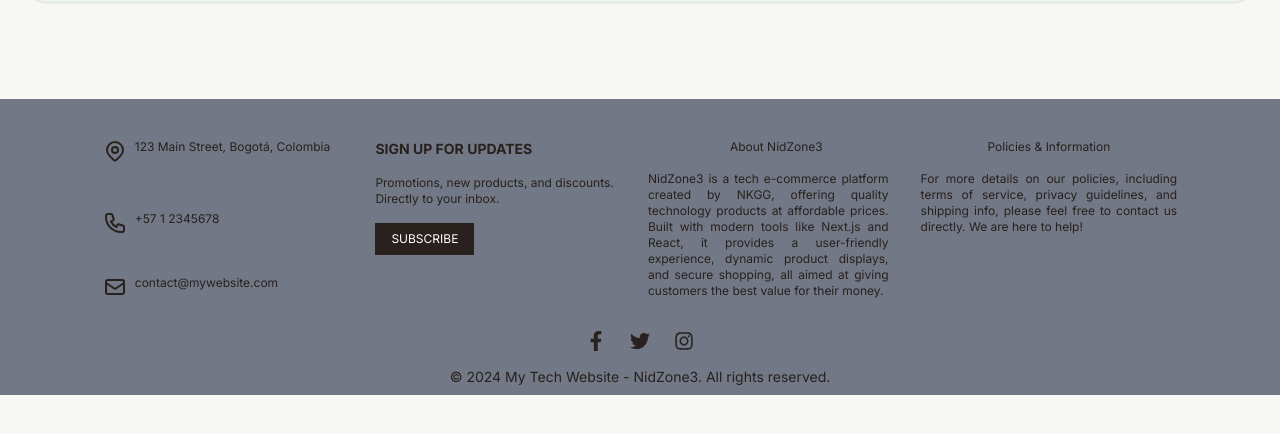
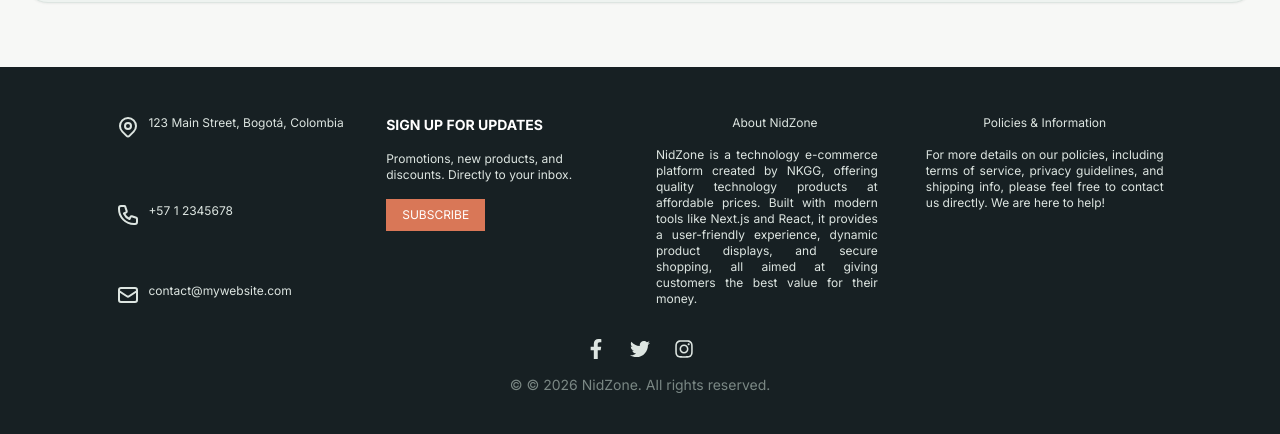
Before and after one commit to NKGarzonGrajales/E-commerce, a Next.js app in the folder front/: page / in a window 1280 px wide. Shown: the part 976-1410 px from the top of the page. Before the commit the page ends 1371 px from the top, so only its background shows below. Built offline with nearby package versions, Linux system fonts and the light colour scheme; no server answers.

Commit message:
refactor: update NidZone branding and footer

```diff
--- a/front/src/app/(main)/login/page.tsx
+++ b/front/src/app/(main)/login/page.tsx
@@ -59,7 +59,7 @@
 
     return (
         <div className="flex flex-col items-center text-center mt-20 text-3xl">
-            <h1 className="mb-8 text-stone-600 font-bold text-stroke-black">Sign up at NidZone3 online store</h1>
+            <h1 className="mb-8 text-stone-600 font-bold text-stroke-black">Sign up at NidZone online store</h1>
 
             <form
                 onSubmit={handleSubmit}
--- a/front/src/app/(main)/page.tsx
+++ b/front/src/app/(main)/page.tsx
@@ -4,7 +4,7 @@
 
 const Home: React.FC = () => {
     return (
-        <main className="min-h-screen bg-[#F7F8F6] text-[#172023] pb-24">
+        <main className=" bg-[#F7F8F6] text-[#172023] pb-16">
 
             {/* Hero / Carousel */}
             <section className="max-w-7xl mx-auto px-6 mt-8">
--- a/front/src/app/(main)/signup/page.tsx
+++ b/front/src/app/(main)/signup/page.tsx
@@ -83,7 +83,7 @@
 
     return (
         <div className="flex flex-col items-center text-center mt-16 text-3xl">
-            <h1 className="mb-6 text-stone-600 font-bold text-stroke-black">Signup into NidZone3 online store</h1>
+            <h1 className="mb-6 text-stone-600 font-bold text-stroke-black">Signup into NidZone online store</h1>
 
             <form
                 onSubmit={handleSubmit}
--- a/front/src/components/Footer.tsx
+++ b/front/src/components/Footer.tsx
@@ -5,31 +5,31 @@
 
 const Footer = () => {
     return (
-        <footer className="bg-gray-500 opacity-95 py-2 text-[#1e1612] w-auto px-2">
-            <div className="w-[85%] mx-auto grid grid-cols-1 md:grid-cols-2 lg:grid-cols-4 gap-4 mt-8">
+        <footer className="bg-[#172023] py-12 text-[#F7F8F6] w-full px-6">
+            <div className="w-[85%] max-w-7xl mx-auto grid grid-cols-1 md:grid-cols-2 lg:grid-cols-4 gap-8">
                 <div className="flex flex-col justify-between items-baseline space-y-4">
                     <div className="flex space-x-2 mb-2">
-                        <HiOutlineLocationMarker size={24} className="text-[#1e1612]" />
-                        <span className="text-[#1e1612] mb-1 text-xs">123 Main Street, Bogotá, Colombia</span>
+                        <HiOutlineLocationMarker size={24} className="text-[#DDE5E1]" />
+                        <span className="text-[#DDE5E1] mb-1 text-xs">123 Main Street, Bogotá, Colombia</span>
                     </div>
                     <div className="flex space-x-2 mb-2">
-                        <HiOutlinePhone size={24} className="text-[#1e1612]" />
-                        <span className="text-[#1e1612] text-xs">+57 1 2345678</span>
+                        <HiOutlinePhone size={24} className="text-[#DDE5E1]" />
+                        <span className="text-[#DDE5E1] text-xs">+57 1 2345678</span>
                     </div>
                     <div className="flex space-x-2 mb-3">
-                        <HiOutlineMail size={24} className="text-[#1e1612]" />
-                        <span className="text-[#1e1612] text-xs">contact@mywebsite.com</span>
+                        <HiOutlineMail size={24} className="text-[#DDE5E1]" />
+                        <span className="text-[#DDE5E1] text-xs">contact@mywebsite.com</span>
                     </div>
                 </div>
 
                 <div className="flex flex-col items-start space-y-4">
-                    <h2 className="text-sm font-bold text-[#1e1612]">SIGN UP FOR UPDATES</h2>
-                    <p className="text-[#1e1612] text-xs mt-2 hover:text-fuchsia-950">
+                    <h2 className="text-sm font-bold text-white">SIGN UP FOR UPDATES</h2>
+                    <p className="text-[#DDE5E1] text-xs mt-2 hover:text-[#0F766E]">
                         Promotions, new products, and discounts. Directly to your inbox.
                     </p>
                     <div className="flex mt-4 w-full">
                         <Link href="/signup">
-                            <button className="px-4 py-2 bg-[#1e1612] text-white hover:bg-[#A16248] transition-colors duration-300 text-xs">
+                            <button className="px-4 py-2 bg-[#D97757] text-white hover:bg-[#C46348] transition-colors duration-300 text-xs">
                                 SUBSCRIBE
                             </button>
                         </Link>
@@ -38,11 +38,11 @@
 
                 <Link
                     href="/login"
-                    className="text-[#1e1612] hover:text-fuchsia-950 transition-colors duration-300 text-center text-xs"
+                    className="text-[#DDE5E1] hover:text-[#0F766E] transition-colors duration-300 text-center text-xs"
                 >
-                    About NidZone3
+                    About NidZone
                     <p className="text-justify text-xs mt-4 mr-4">
-                        NidZone3 is a tech e-commerce platform created by NKGG, offering quality technology products at
+                        NidZone is a technology e-commerce platform created by NKGG, offering quality technology products at
                         affordable prices. Built with modern tools like Next.js and React, it provides a user-friendly
                         experience, dynamic product displays, and secure shopping, all aimed at giving customers the
                         best value for their money.
@@ -50,7 +50,7 @@
                 </Link>
                 <Link
                     href="/login"
-                    className="text-[#1e1612] hover:text-fuchsia-950 transition-colors duration-300 text-center text-xs"
+                    className="text-[#DDE5E1] hover:text-[#0F766E] transition-colors duration-300 text-center text-xs"
                 >
                     Policies & Information
                     <p className="text-justify text-xs mt-4">
@@ -64,26 +64,26 @@
                 <div className="mt-8 flex justify-center space-x-6">
                     <a
                         href="https://www.facebook.com"
-                        className="text-[#1e1612] hover:text-[#F39200] transition-colors duration-300"
+                        className="text-[#DDE5E1] hover:text-[#D97757] transition-colors duration-300"
                     >
                         <FaFacebookF size={20} />
                     </a>
                     <a
                         href="https://www.twitter.com"
-                        className="text-[#1e1612] hover:text-[#F39200] transition-colors duration-300"
+                        className="text-[#DDE5E1] hover:text-[#D97757] transition-colors duration-300"
                     >
                         <FaTwitter size={20} />
                     </a>
                     <a
                         href="https://www.instagram.com"
-                        className="text-[#1e1612] hover:text-[#F39200] transition-colors duration-300"
+                        className="text-[#DDE5E1] hover:text-[#D97757] transition-colors duration-300"
                     >
                         <FaInstagram size={20} />
                     </a>
                 </div>
                 <div className="w-full mt-8 flex justify-center">
-                    <p className="text-center text-[#1e1612] text-sm">
-                        &copy; 2024 My Tech Website - NidZone3. All rights reserved.
+                    <p className="text-center text-[#7A8784] text-sm">
+                        &copy; © 2026 NidZone. All rights reserved.
                     </p>
                 </div>
             </div>
```
Also changed, not shown: 1 other file (tests, documents, lock files or other folders).
